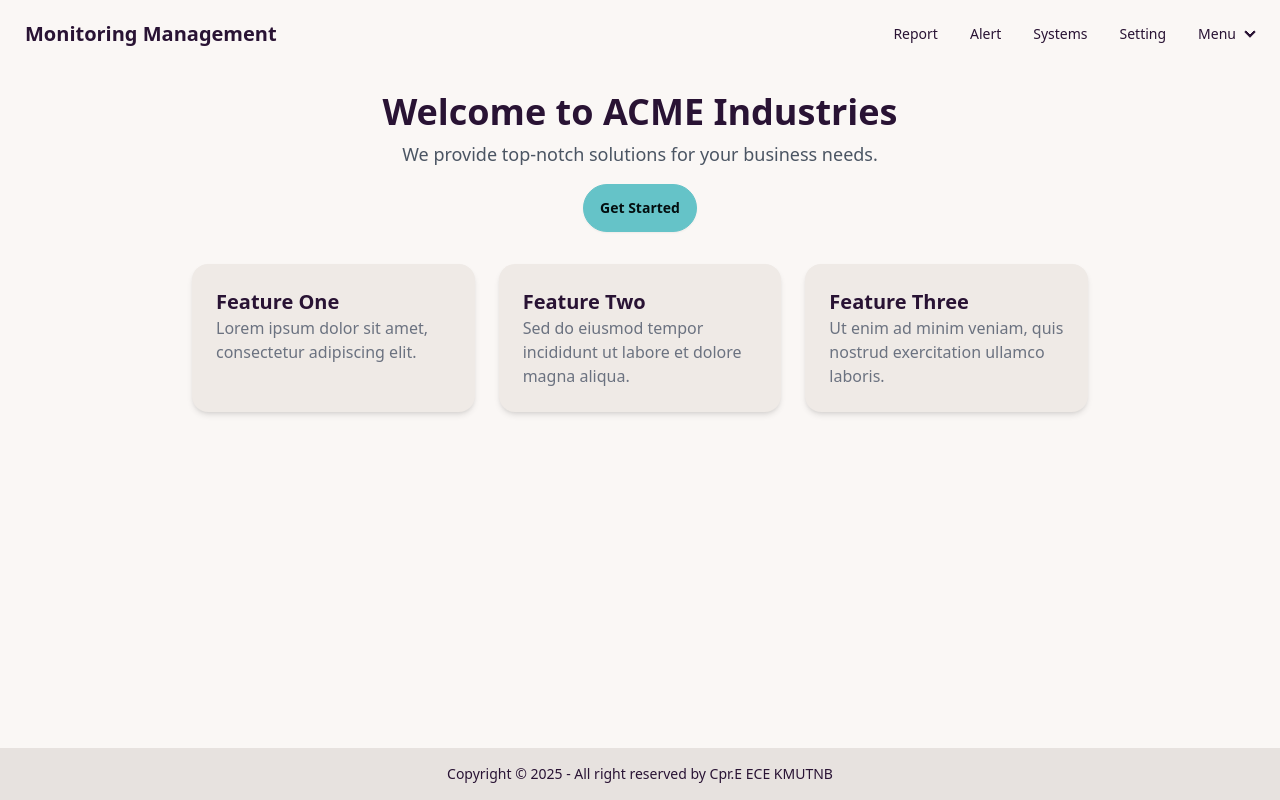
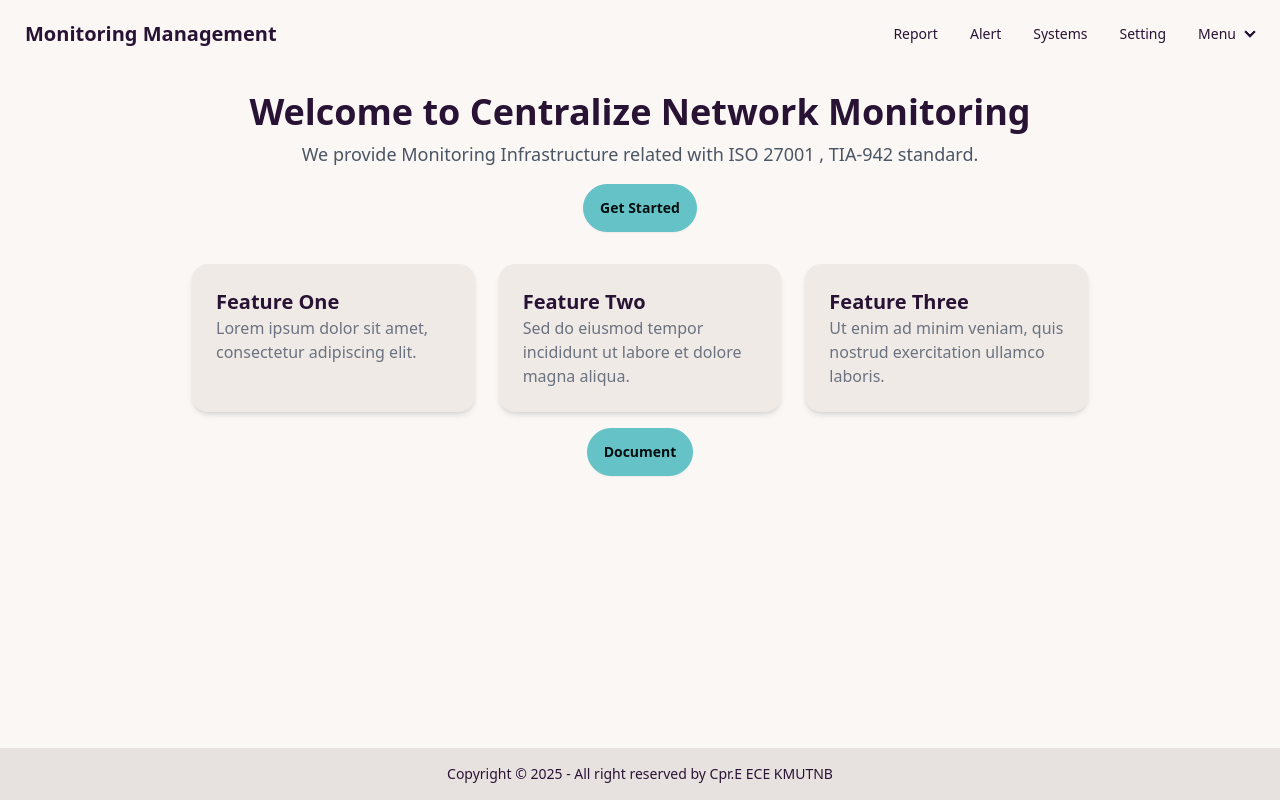
Before and after one commit to mossZmossZ/centralized-network-monitoring-management-web, a React (Vite) app in the folder frontend/: page / in a window 1280 px wide. Built offline with nearby package versions, Linux system fonts and the light colour scheme.

Commit message:
Dummy Login page

```diff
--- /dev/null
+++ b/frontend/components/login/index.jsx
@@ -0,0 +1,8 @@
+export function Login() {
+    return (
+      <div className="flex flex-col items-center justify-center h-full p-6">
+        <h1 className="text-3xl font-bold">Login</h1>
+        <p className="mt-2 text-gray-600">Login page here.</p>
+      </div>
+    );
+  }
--- a/frontend/components/main/index.jsx
+++ b/frontend/components/main/index.jsx
@@ -1,13 +1,17 @@
+import { Link } from "react-router-dom";
+
 export default function Main() {
     return (
       <main className="flex flex-col items-center justify-center flex-grow p-6">
         {/* Hero Section */}
         <div className="text-center">
-          <h1 className="text-4xl font-bold">Welcome to ACME Industries</h1>
+          <h1 className="text-4xl font-bold">Welcome to Centralize Network Monitoring</h1>
           <p className="mt-2 text-lg text-gray-600">
-            We provide top-notch solutions for your business needs.
+            We provide Monitoring Infrastructure related with ISO 27001 , TIA-942 standard.
           </p>
-          <button className="btn btn-primary mt-4">Get Started</button>
+          <button className="btn btn-primary mt-4">
+            <Link to="/login">Get Started</Link>
+            </button>
         </div>
 
         {/* Cards Section */}
@@ -25,6 +29,10 @@ export default function Main() {
             <p className="text-gray-500">Ut enim ad minim veniam, quis nostrud exercitation ullamco laboris.</p>
           </div>
         </div>
+
+        <button className="btn btn-primary mt-4">
+            <Link to="/docs">Document</Link>
+            </button>
       </main>
     );
   }
--- a/frontend/src/App.jsx
+++ b/frontend/src/App.jsx
@@ -2,7 +2,6 @@ import { BrowserRouter as Router, Routes, Route } from "react-router-dom";
 import Navbar from "../components/navbar/index.jsx";
 import Footer from "../components/footer/index.jsx";
 import Main from "../components/main/index.jsx";
-//import { About, Report, Alert, Systems, Setting, User, Docs } from "../components/pages/index.jsx"; // Import all pages
 import { Report } from "../components/report/index.jsx";
 import { About } from "../components/about/index.jsx";
 import { Alert } from "../components/alert/index.jsx";
@@ -10,7 +9,7 @@ import { Systems } from "../components/systems/index.jsx";
 import { Setting } from "../components/settings/index.jsx";
 import { User } from "../components/user/index.jsx";
 import { Docs } from "../components/docs/index.jsx";
-
+import { Login } from "../components/login/index.jsx";
 
 export default function App() {
   return (
@@ -27,6 +26,7 @@ export default function App() {
             <Route path="/setting" element={<Setting />} />
             <Route path="/user" element={<User />} />
             <Route path="/docs" element={<Docs />} />
+            <Route path="/login" element={<Login />} />
           </Routes>
         </div>
         <Footer />
```
